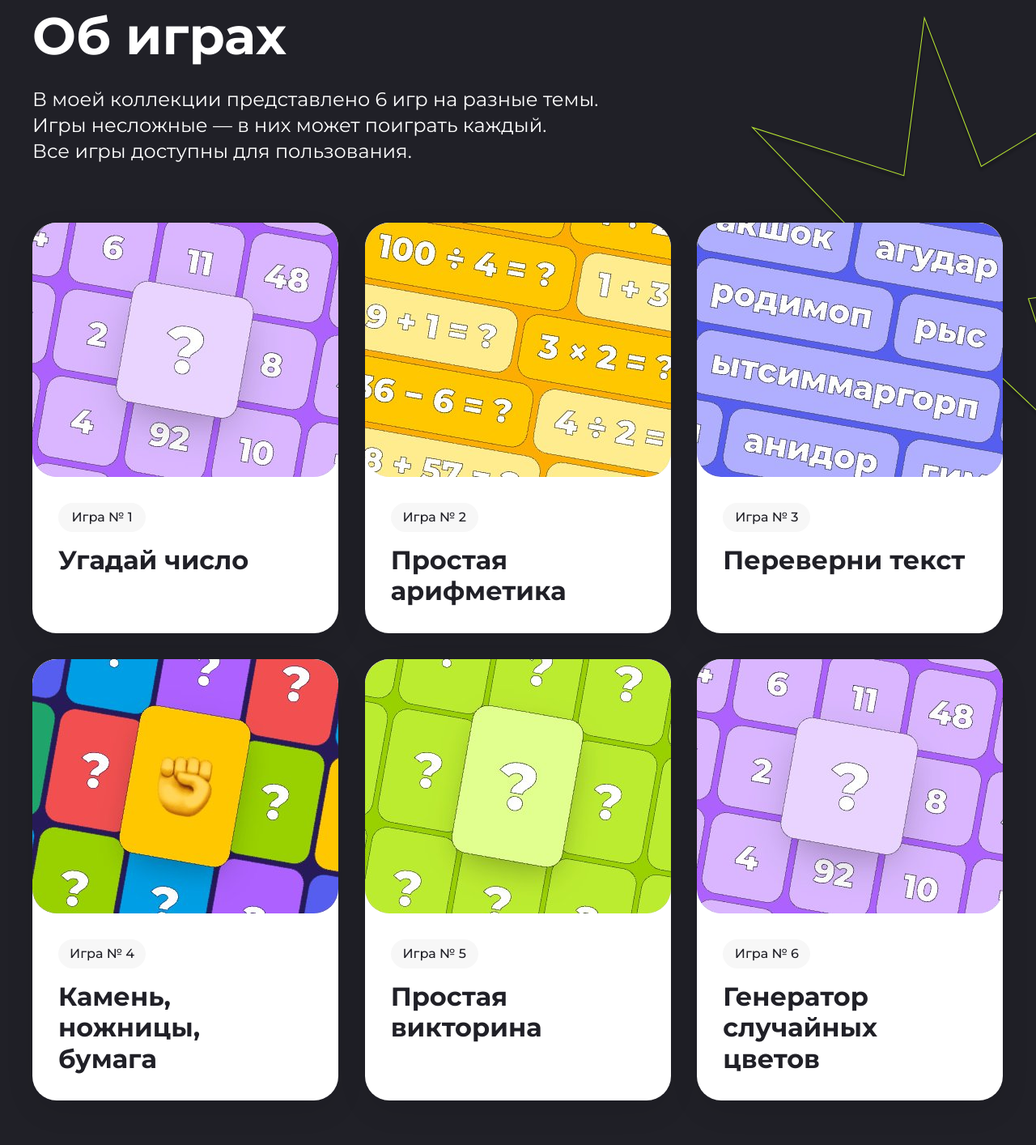
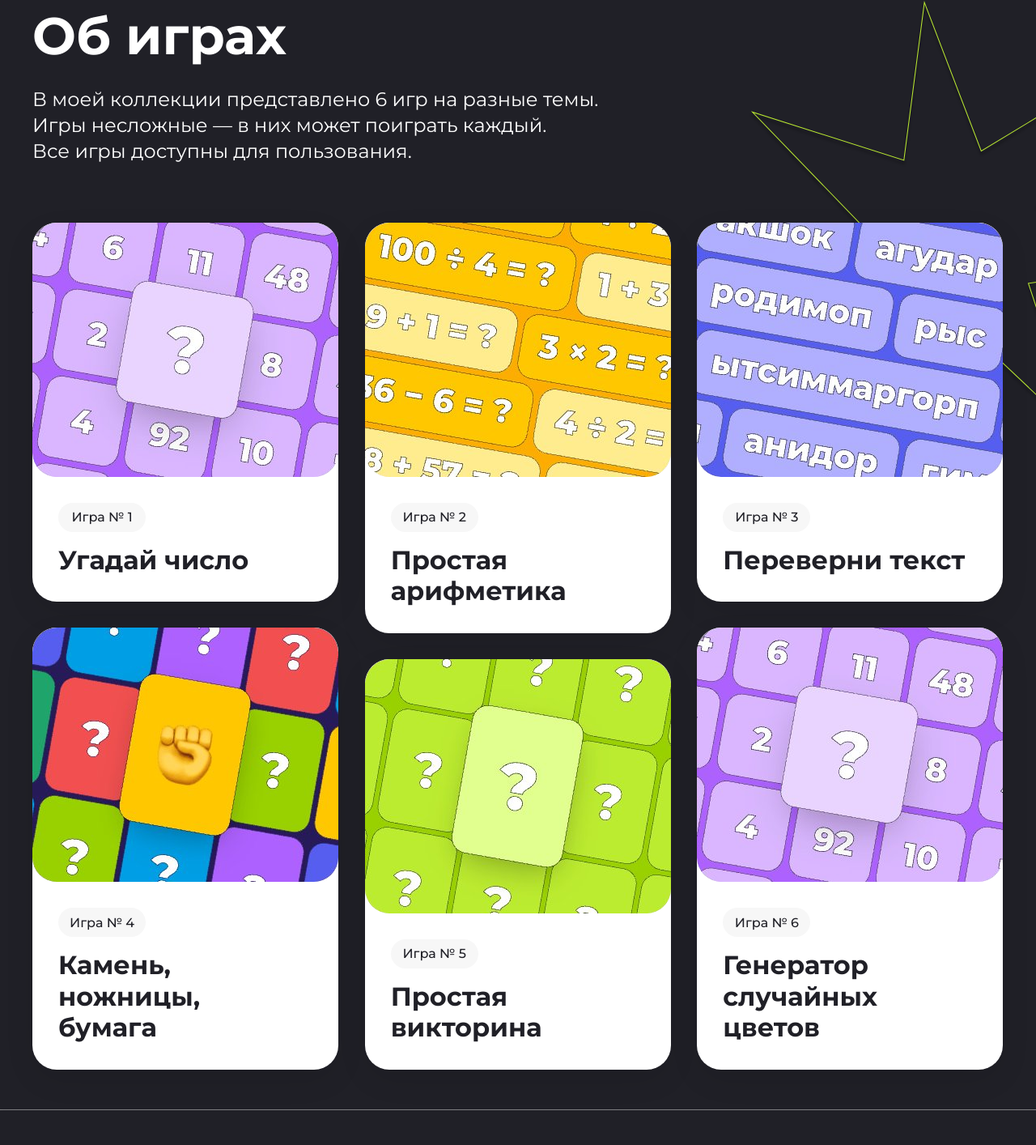
Before and after one commit to TimofeyOrekhov/homework1, a plain HTML site: page index.html in a window 1280 px wide. Shown: the part 889-2303 px from the top of the page at 81% size. Drawn offline with Linux system fonts and the light colour scheme.

Commit message:
Внесеныы правки по 2 блоку about-games,

```diff
--- a/index.html
+++ b/index.html
@@ -33,7 +33,8 @@
         <div class="header__content">
             <p class="header__text">
                 Тебе предстоит пройти несколько увлекательных игр. <br>Если готов, нажимай
-                <span class="header__text--bold">«Поехали!»</span> и <span class="header__text--bold">приступай</span>.
+                <span class="header__text header__text--bold">«Поехали!»</span> и <span
+                    class="header__text header__text--bold">приступай</span>.
             </p>
         </div>
         <div class="header__input-box"><a href="#aboutGames" class="header__input">Поехали!</a></div>
@@ -41,6 +42,7 @@
 
 
     </header>
+
     <div class="scroll" id="scroll">
         <div class="scroll__content" id="scrollContent">
             <p class="scroll__text">Викторина</p>
@@ -132,7 +134,7 @@
             <br>Все игры доступны для пользования.
         </p>
         <div class="about-games__cards">
-            <article class="about-games__card" id="card-1">
+            <article class="about-games__card about-games__card--1" id="card-1">
                 <a href="#GuessNumber" class="about-games__link">
                     <img class="about-games__img" src="./img/Guess the number.jpeg" alt="Угадай число">
                     <div class="about-games__info">
@@ -142,7 +144,7 @@
                 </a>
             </article>
 
-            <article class="about-games__card" id="card-2">
+            <article class="about-games__card about-games__card--2" id="card-2">
                 <a href="#simpleArithmetic" class="about-games__link">
                     <img class="about-games__img" src="./img/simple arithmetic.jpeg" alt="Простая арифметика">
                     <div class="about-games__info">
@@ -152,7 +154,7 @@
                 </a>
             </article>
 
-            <article class="about-games__card" id="card-3">
+            <article class="about-games__card about-games__card--3" id="card-3">
                 <a href="#turnTextOver" class="about-games__link">
                     <img class="about-games__img" src="./img/turn the text over.jpeg" alt="Переверни текст">
                     <div class="about-games__info">
@@ -162,7 +164,7 @@
                 </a>
             </article>
 
-            <article class="about-games__card" id="card-4">
+            <article class="about-games__card about-games__card--4" id="card-4">
                 <a href="#rockPaperScissors" class="about-games__link">
                     <img class="about-games__img" src="./img/rock paper scissors.jpeg" alt="Камень, ножницы, бумага">
                     <div class="about-games__info">
@@ -172,7 +174,7 @@
                 </a>
             </article>
 
-            <article class="about-games__card" id="card-5">
+            <article class="about-games__card about-games__card--5" id="card-5">
                 <a href="#quiz" class="about-games__link">
                     <img class="about-games__img" src="./img/quiz.jpeg" alt="Простая викторина">
                     <div class="about-games__info">
@@ -182,7 +184,7 @@
                 </a>
             </article>
 
-            <article class="about-games__card" id="card-6">
+            <article class="about-games__card about-games__card--6" id="card-6">
                 <a href="#randomColorGenerator" class="about-games__link">
                     <img class="about-games__img" src="./img/Guess the number.jpeg" alt="Генератор случайных цветов">
                     <div class="about-games__info">
--- a/style/style.scss
+++ b/style/style.scss
@@ -19,6 +19,7 @@ a {
     height: 710px;
     position: relative;
     overflow: hidden;
+
 
 
     &__title {
@@ -146,7 +147,7 @@ a {
 
 .scroll {
     display: flex;
-    width: 100%;
+    width: 90%;
     overflow: hidden;
     position: relative;
     background: rgb(188, 236, 48);
@@ -245,6 +246,7 @@ a {
         margin-top: 72px;
         display: grid;
         grid-template-columns: repeat(12, 1fr);
+        grid-template-rows: auto;
         gap: 32px;
         transition: gap 0.3s ease;
 
@@ -256,6 +258,7 @@ a {
 
     &__card {
         grid-column: span 4;
+
         background: #fff;
         border-radius: 30px;
         box-shadow: 0 13px 42px -8px rgba(0, 0, 0, 0.13);
@@ -266,6 +269,30 @@ a {
         z-index: 1;
         max-width: 378px;
         transition: transform 0.3s ease, translateY 0.3s ease;
+
+        &--1 {
+            grid-row: 1 / 2;
+        }
+
+        &--2 {
+            grid-row: 1 / 3;
+        }
+
+        &--3 {
+            grid-row: 1 / 2;
+        }
+
+        &--4 {
+            grid-row: 2 / 4;
+        }
+
+        &--5 {
+            grid-row: 3 / 4;
+        }
+
+        &--6 {
+            grid-row: 2 / 4;
+        }
 
         &.increased {
             transform: scaleY(1.05);
```
Also changed, not shown: style/style.css, 1 other file.
